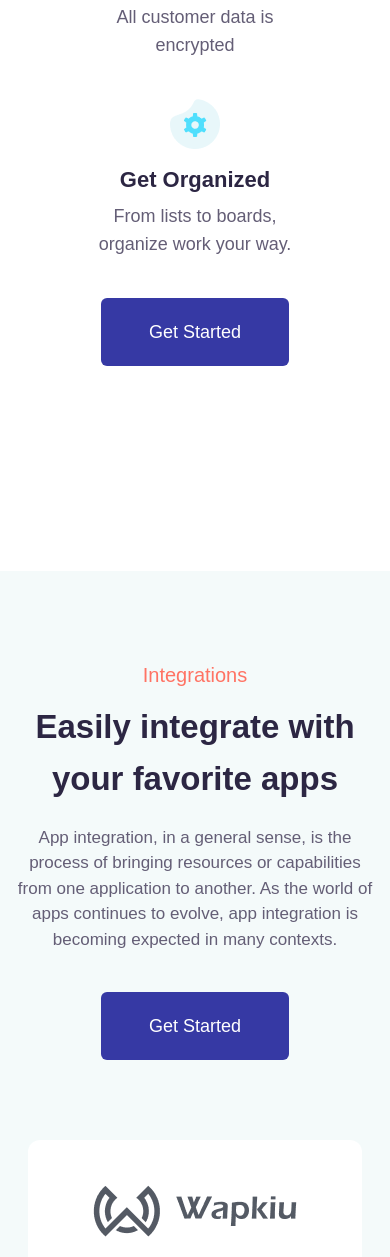
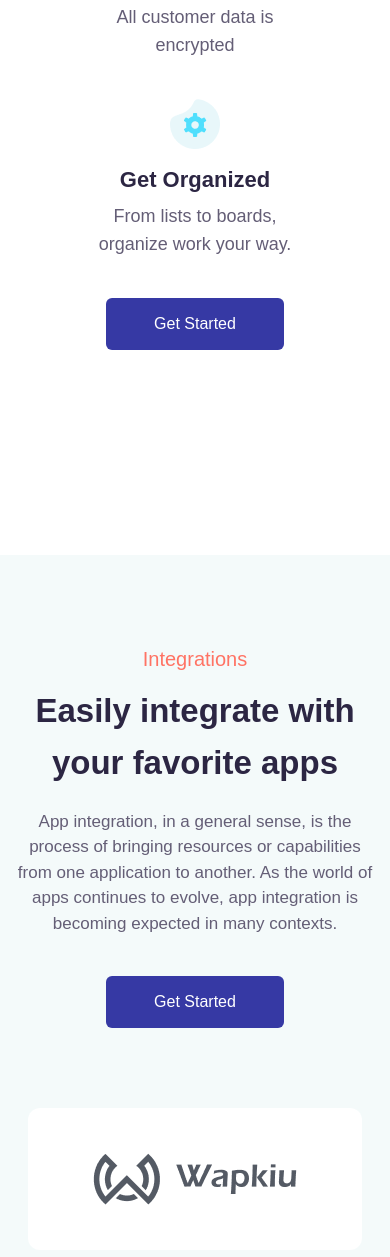
Before and after one commit to MonjurElahiTouheed/innovate-react, a React (Vite) app: page / in a window 390 px wide. Shown: the part 4292-5549 px from the top of the page. Built offline with nearby package versions, Linux system fonts and the light colour scheme.

Commit message:
get started button bug fixed in mobile view

```diff
--- a/src/components/Features/Features.jsx
+++ b/src/components/Features/Features.jsx
@@ -153,7 +153,7 @@ const Features = () => {
                                 datas.map(data => <FeatureCard data={data}></FeatureCard>)
                             }
                             <Flex className="flex-col justify-end">
-                                <button className='bg-primary font-secondary font-medium text-lg text-white py-5 px-12 rounded-md mb-[10px]'>Get Started</button>
+                                <button className='bg-primary font-secondary font-medium text-base md:text-lg text-white py-3.5 md:py-5 px-12 rounded-md mb-[10px]'>Get Started</button>
                             </Flex>
                         </Flex>
                     </div>
--- a/src/components/Integration/Integration.jsx
+++ b/src/components/Integration/Integration.jsx
@@ -17,7 +17,7 @@ const Integration = () => {
                         <h5 className='text-[#FF7364] font-secondary text-xl font-medium'>Integrations</h5>
                         <h2 className='mt-3 md:mt-1 font-primary font-bold text-[33px] leading-[52px] md:leading-[58px] md:text-[46px] text-title md:w-[587px]'>Easily integrate with your favorite apps</h2>
                         <p className='mt-5 font-secondary text-[17px] md:text-lg text-description md:w-[533px]'>App integration, in a general sense, is the process of bringing resources or capabilities from one application to another. As the world of apps continues to evolve, app integration is becoming expected in many contexts.</p>
-                        <button className='mt-10 bg-primary font-secondary font-medium text-lg text-white py-5 px-12 rounded-md'>Get Started</button>
+                        <button className='mt-10 bg-primary font-secondary font-medium text-base md:text-lg text-white py-3.5 md:py-5 px-12 rounded-md'>Get Started</button>
                         <img className='absolute left-[-160px]' src={intergrationShape} alt="" />
                     </div>
 
```
